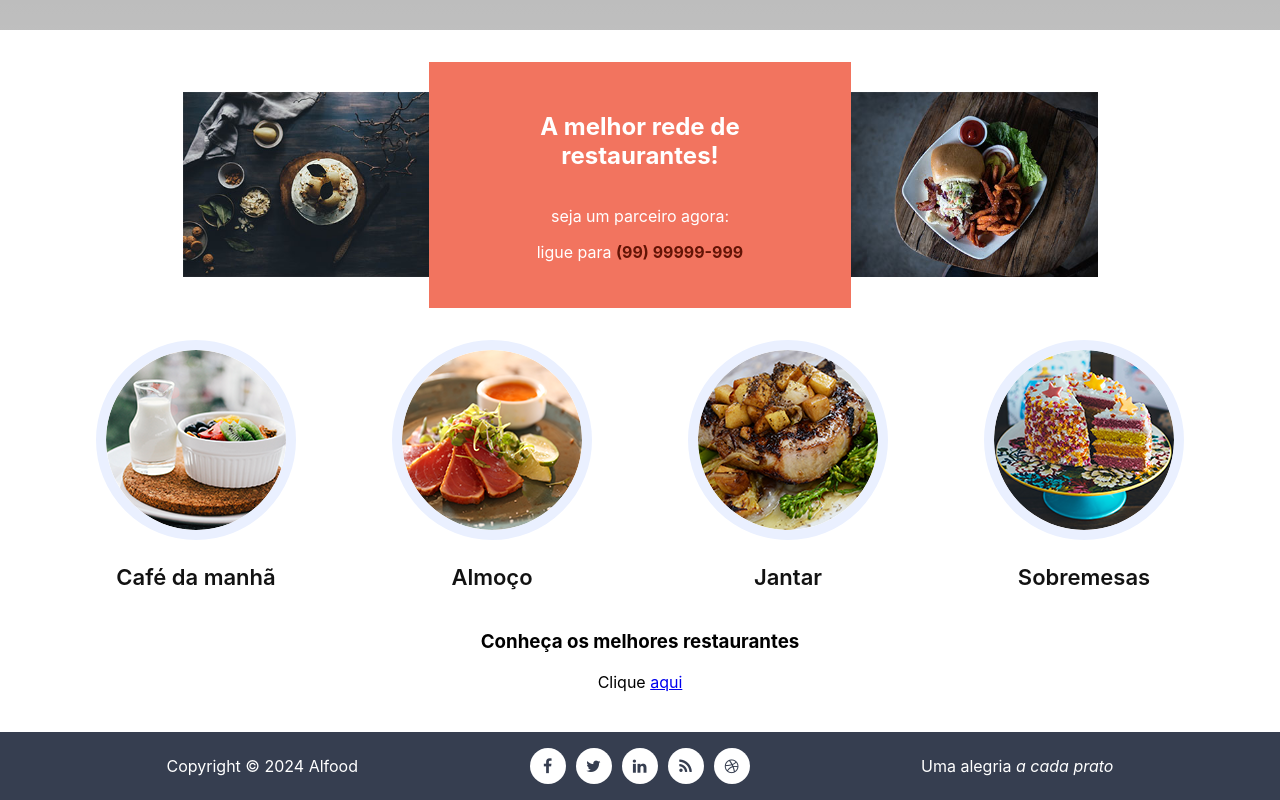
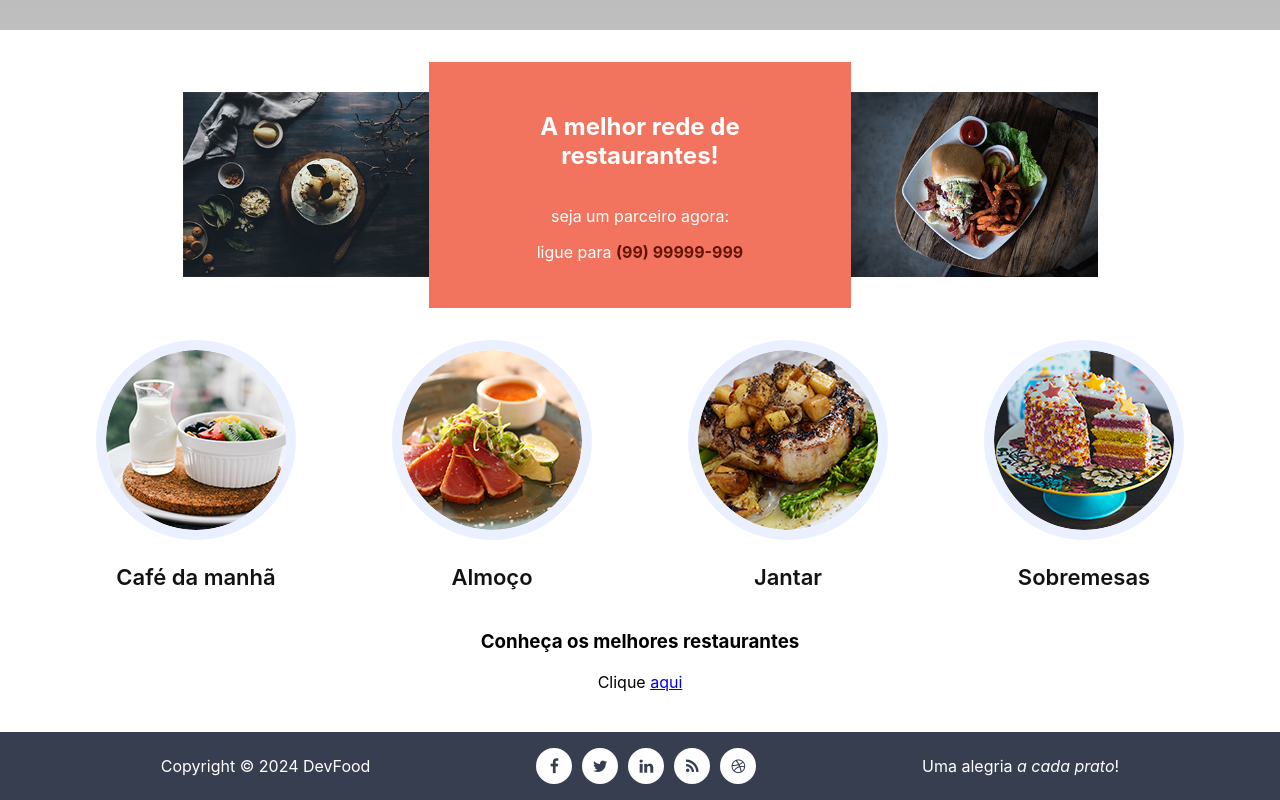
Before and after one commit to guisinesio/DevFood, a React (Create React App) app: page / in a window 1280 px wide. Shown: the part 433-1233 px from the top of the page. Built offline with nearby package versions, Linux system fonts and the light colour scheme; grey boxes are pictures that could not be loaded.

Commit message:
Alterando copyright

```diff
--- a/src/componentes/Rodape/index.tsx
+++ b/src/componentes/Rodape/index.tsx
@@ -3,7 +3,7 @@ import estilos from './Rodape.module.scss';
 const NavBar = () => {
   return (<footer className={estilos.Rodape}>
     <div>
-      <p>Copyright &copy; {new Date().getFullYear()} Alfood</p>
+      <p>Copyright &copy; {new Date().getFullYear()} DevFood</p>
     </div>
     <div>
       <ul className="social-icons">
@@ -15,7 +15,7 @@ const NavBar = () => {
       </ul>
     </div>
     <div>
-      <p>Uma alegria <em>a cada prato</em></p>
+      <p>Uma alegria <em>a cada prato</em>!</p>
     </div>
   </footer>)
 }
```
